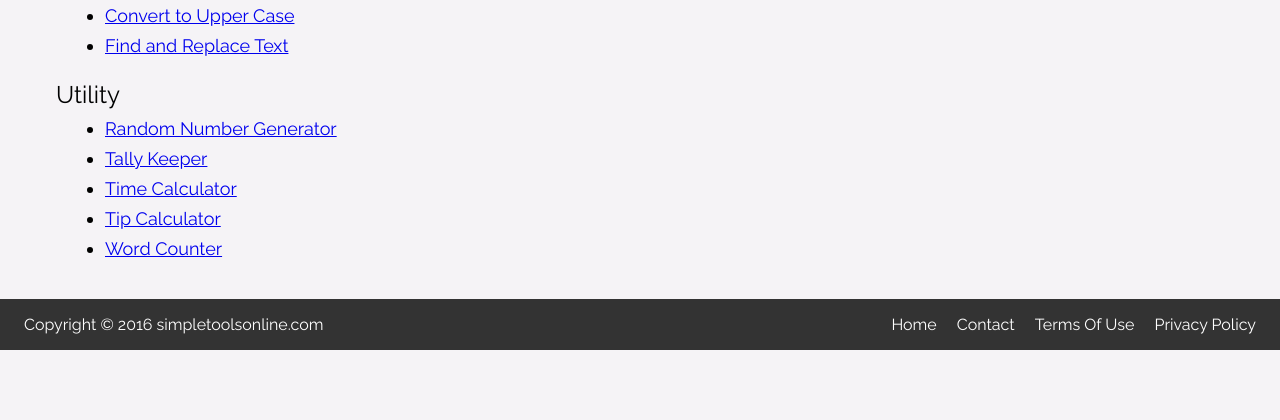
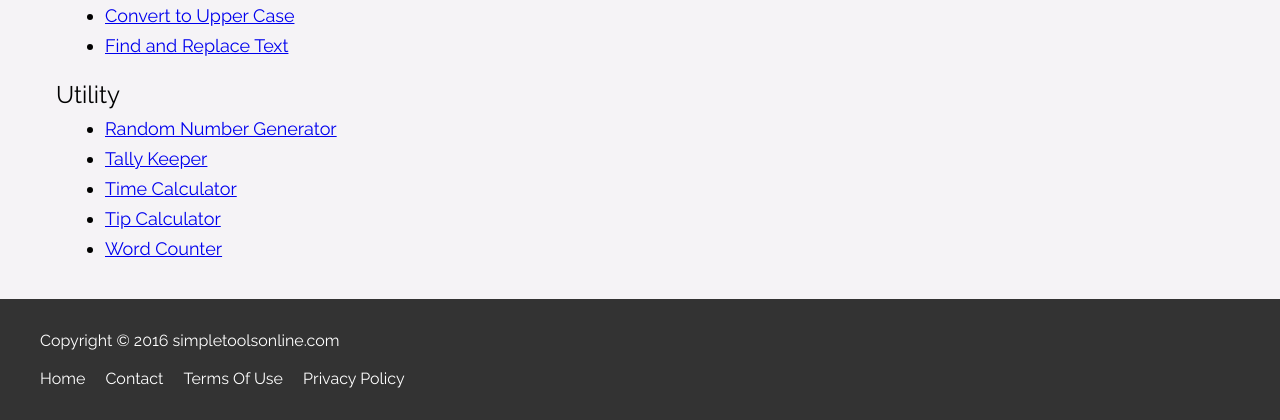
Before and after one commit to PJ-Finlay/Simple-Tools-Online, a PHP site: page / in a window 1280 px wide. Shown: the part 661-1081 px from the top of the page. Before the commit the page ends 1011 px from the top, so only its background shows below. Run offline with PHP 8.4, Linux system fonts and the light colour scheme.

Commit message:
Minor footer formatting changes

```diff
--- a/css/style.css
+++ b/css/style.css
@@ -36,11 +36,7 @@ main {
 footer {
   background-color: #333333;
   color: WHITE;
-  padding: 1em;
-  text-align: right; }
-
-footer #copyrightNotice {
-  float: left; }
+  padding: 2em; }
 
 footer span {
   margin-left: .5em;
--- a/css/style.scss
+++ b/css/style.scss
@@ -64,12 +64,7 @@ main{
 footer{
     background-color: #333333;
     color: WHITE;
-    padding: 1em;
-    text-align: right;
-}
-
-footer #copyrightNotice{
-    float: left;
+    padding: 2em;
 }
 
 footer span{
--- a/php/footer.php
+++ b/php/footer.php
@@ -2,7 +2,8 @@
 echo '
 </main>
 <footer>
-    <span id="copyrightNotice">Copyright © '.date("Y").' <a href="https://simpletoolsonline.com">simpletoolsonline.com</a></span>
+    <span>Copyright © '.date("Y").' <a href="https://simpletoolsonline.com">simpletoolsonline.com</a></span>
+    <br><br>
     <span><a href=".">Home</a></span>
     <span><a href="contact">Contact</a></span>
     <span><a href="terms-of-use">Terms Of Use</a></span>
--- a/todo.txt
+++ b/todo.txt
@@ -8,11 +8,10 @@
 -Make .git and todo.txt return standard 404 instead of redirecting
 -Add similar tools dialog to case tools (should be a sidebar)
 -Rounding on percent change
--Add contact page
 -Switch all tools over to new time-calculator format of outputting
     -This includes switching over to not using labels except for in tables
 -Prevent sass cache files from being tracked by git and uploaded to server
--Add privacy policy/Terms of use
+-Test for bugs
 
 Tools:
 https://www.dmoz.org/Science/Math/Calculators/Web-Based/
```
Also changed, not shown: 1 other file.
